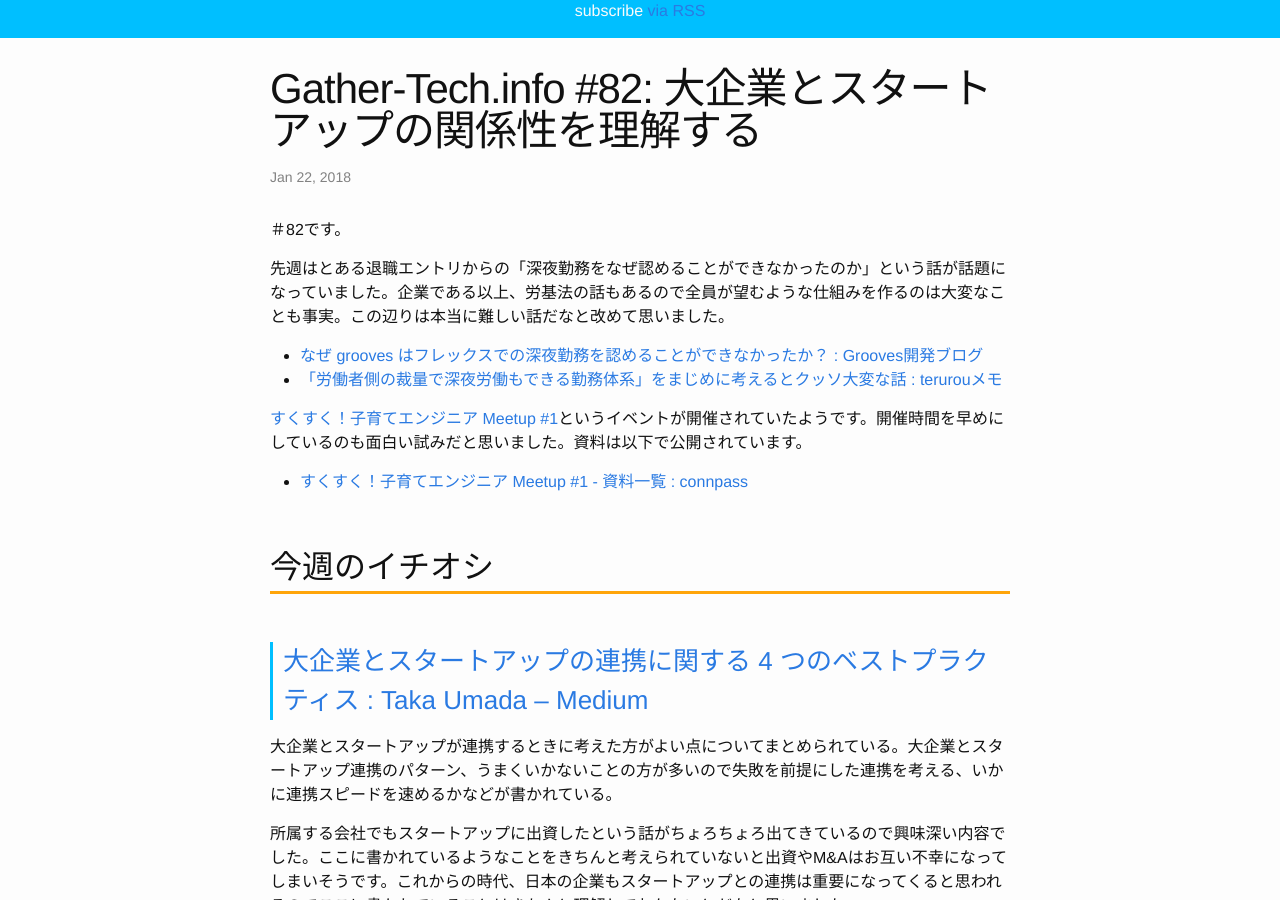
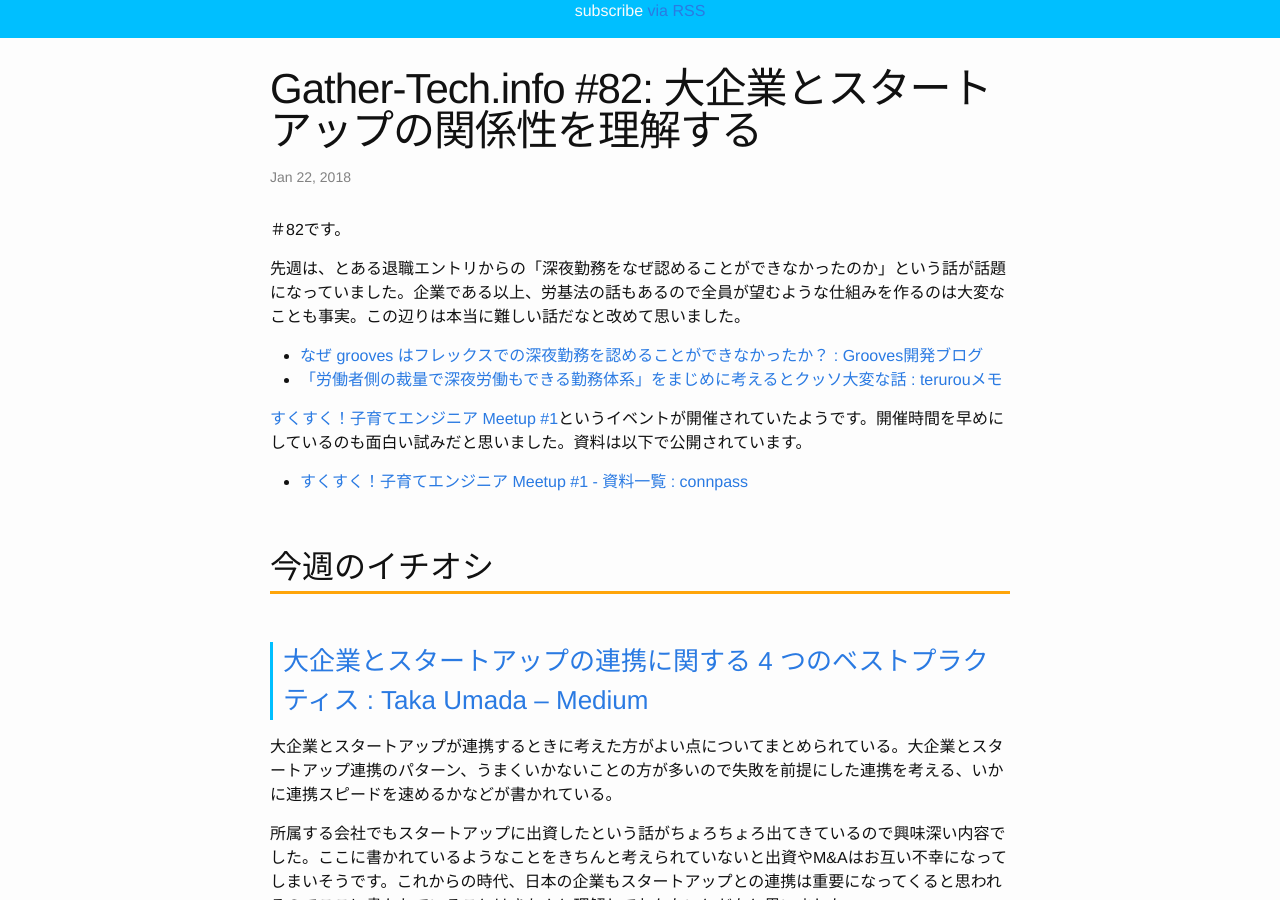
Before and after one commit to Gather-Tech/Gather-Tech.github.io, a Jekyll site: the page built from _posts/2018/2018-01-22-Gather82.md, in a window 1280 px wide and 900 px high, scrolled down 333 px. Built offline with Jekyll 4.4.1, drawn with Linux system fonts in a browser that asks for light colours; some of the changed text lies outside the part shown.

Commit message:
fix typo

```diff
--- a/_posts/2018/2018-01-22-Gather82.md
+++ b/_posts/2018/2018-01-22-Gather82.md
@@ -8,7 +8,7 @@ categories: news
 
 ＃82です。
 
-先週はとある退職エントリからの「深夜勤務をなぜ認めることができなかったのか」という話が話題になっていました。企業である以上、労基法の話もあるので全員が望むような仕組みを作るのは大変なことも事実。この辺りは本当に難しい話だなと改めて思いました。
+先週は、とある退職エントリからの「深夜勤務をなぜ認めることができなかったのか」という話が話題になっていました。企業である以上、労基法の話もあるので全員が望むような仕組みを作るのは大変なことも事実。この辺りは本当に難しい話だなと改めて思いました。
 
 - [なぜ grooves はフレックスでの深夜勤務を認めることができなかったか？ : Grooves開発ブログ](http://tech.grooves.com/entry/2018/01/19/123248)
 - [「労働者側の裁量で深夜労働もできる勤務体系」をまじめに考えるとクッソ大変な話 : terurouメモ](http://terurou.hateblo.jp/entry/2018/01/20/190548)
```
Also changed, not shown: other parts of _posts/2018/2018-01-22-Gather82.md (+1 -1 lines).
